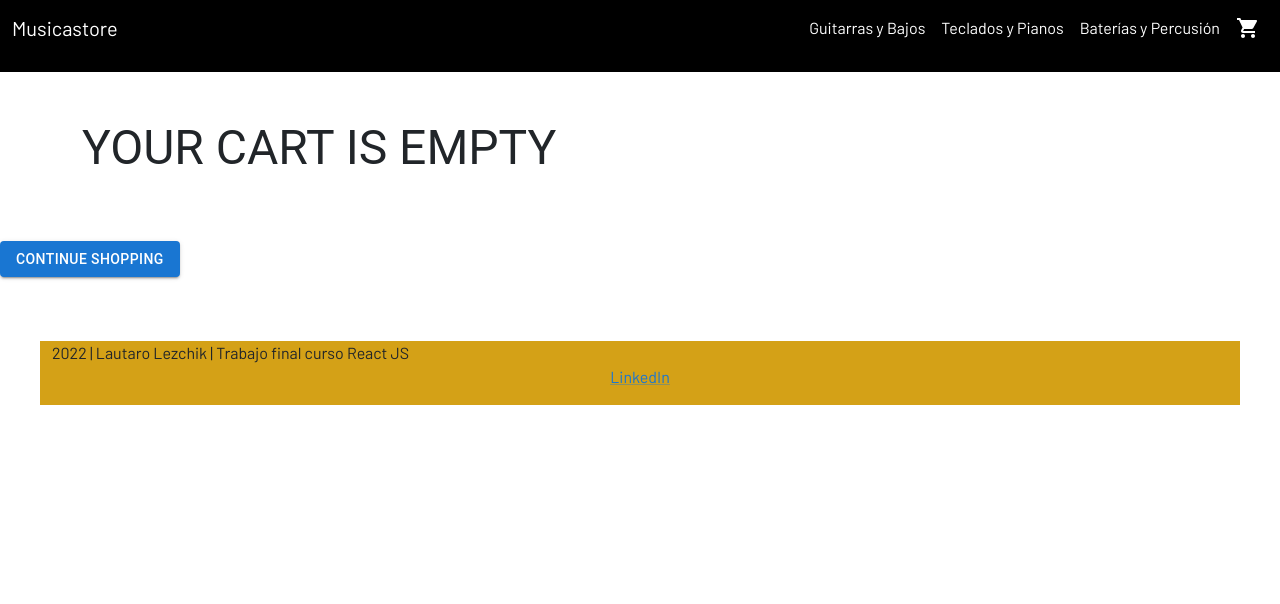
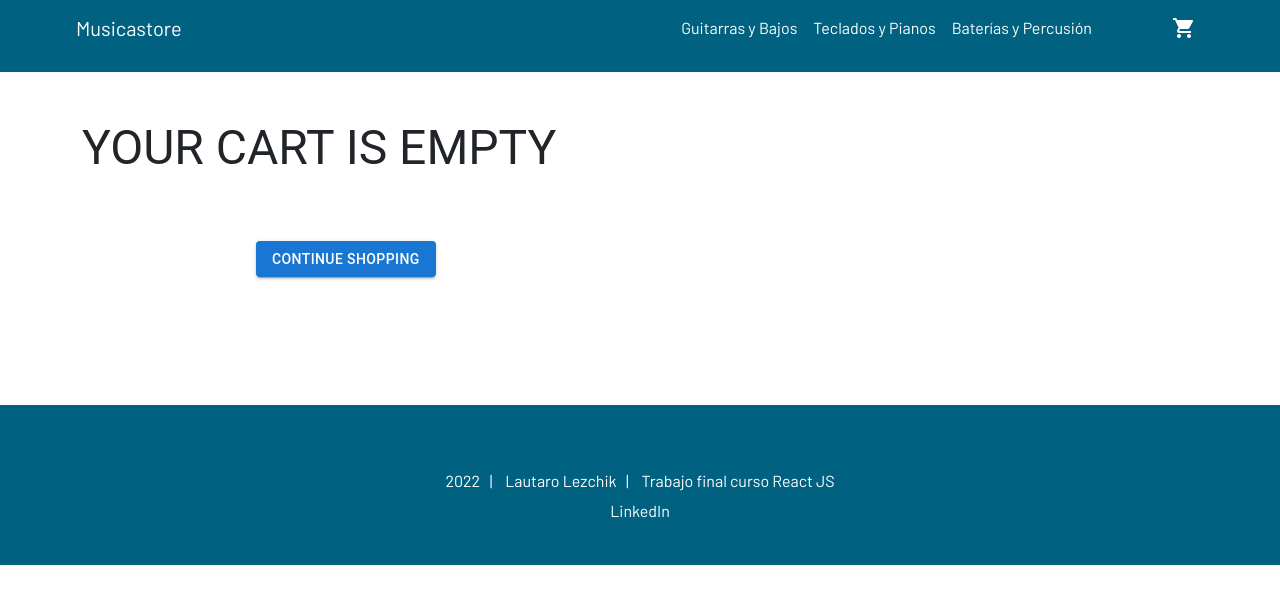
Before and after one commit to lautaro-lezchik/musicastore, a React (Create React App) app: page /cart in a window 1280 px wide. Shown: the top 604 px of the page. Built offline with nearby package versions, Linux system fonts and the light colour scheme; the HTML template or start-up script is replaced by a standard one.

Commit message:
Varios arreglos de estilo

```diff
--- a/src/App.css
+++ b/src/App.css
@@ -8,7 +8,11 @@
 /*---- NAVBAR------*/
 
 .navbar {
-  background-color: black;
+  background-color: #006180;
+
+}
+.navbarContainer {
+  width: 90%!important;
 }
 
 .navbar a {
@@ -20,6 +24,10 @@
 }
 .navbar p:hover {
   color:#d4a117!important;
+}
+
+.cartIconNav {
+  margin-left: 4rem;
 }
 .css-jcn4dz-MuiBadge-badge {
   background-color: #d4a117!important;
@@ -87,17 +95,10 @@
 .MuiGrid-item a {
   text-decoration: none!important;
 }
+/*---DESCRIPCION PRODUCTOS ---*/
 
-
-/*-------- FOOTER --------*/
-.footer {
-  background-color: #d4a117;
-  text-align: center;
-  height: 5vw;
-  margin-top: 5vw;
-}
-
-.align-center {
+.contButtonDetail {
+  padding-top: 4rem;
   text-align: center;
 }
 
@@ -142,3 +143,31 @@
   margin-top: 2rem;
   text-align: center;
 }
+
+.cartButtons {
+  width: 80%;
+ padding-left: 20vw;
+}
+
+/* ---- FOOTER ----- */
+.footer {
+  background: #006180;
+  position: relative;
+  bottom: 0;
+  height: 10rem;
+  width: 100%;
+  max-width: 2600px!important;
+  text-align: center;
+  margin-top: 8rem;
+}
+
+.footerText {
+  color:#fff;
+  padding-top: 4rem;
+
+}
+
+.linkedinLink {
+  color: #fff!important;
+  text-decoration: none!important;
+}
--- a/src/components/Cart.js
+++ b/src/components/Cart.js
@@ -52,7 +52,7 @@ const Cart = () => {
 
 
 
-        <Row>
+        <Row className='cartButtons'>
             <Col>
                 <Link to='/'>
                     <Button variant="contained">
--- /dev/null
+++ b/src/components/ContinueShopping.js
@@ -0,0 +1,18 @@
+
+import { Link } from "react-router-dom";
+import Button from '@mui/material/Button';
+
+
+const ContinueShopping = () => {
+    return (
+
+            <Link to='/Cart'>
+                <Button variant="contained">
+                    CONTINUE SHOPPING
+                </Button>
+            </Link>
+
+    );
+}
+
+export default ContinueShopping;
--- a/src/components/Footer.js
+++ b/src/components/Footer.js
@@ -1,15 +1,17 @@
-import { Container } from "@mui/material";
+import { Container, Typography } from "@mui/material";
 import Link from '@mui/material/Link';
 import { Row } from "react-bootstrap";
 
 const Footer = () => {
     return (
         <Container className="footer">
-            <Row className="align-center">
-                2022 | Lautaro Lezchik | Trabajo final curso React JS
+            <Row className="footerText">
+                <Typography gutterBottom variant="p" component="div">
+                    2022 &nbsp;&nbsp;| &nbsp;&nbsp; Lautaro Lezchik&nbsp;&nbsp;  | &nbsp;&nbsp; Trabajo final curso React JS
+                </Typography>
             </Row>
             <Row>
-                <Link href="https://www.linkedin.com/in/lautaro-lezchik/">LinkedIn</Link>
+                <Link href="https://www.linkedin.com/in/lautaro-lezchik/" className="linkedinLink">LinkedIn</Link>
             </Row>
         </Container>
     );
--- a/src/components/Item.js
+++ b/src/components/Item.js
@@ -3,10 +3,11 @@ import Card from '@mui/material/Card';
 import CardContent from '@mui/material/CardContent';
 import CardMedia from '@mui/material/CardMedia';
 import Typography from '@mui/material/Typography';
-import { CardActions } from '@mui/material';
+//import { CardActions } from '@mui/material';
 import { Button } from '@mui/material';
 import { Link } from 'react-router-dom';
 import PriceFormat from './PriceFormat';
+import { Col, Row } from 'react-bootstrap';
 
 
 
@@ -28,13 +29,20 @@ import PriceFormat from './PriceFormat';
                         <Typography gutterBottom variant="h5" component="div">
                             {name}
                         </Typography>
+                    </CardContent>
+                <Row>
+                    <Col>
+                        <CardContent>
+                            <PriceFormat price= {price}/>
+                        </CardContent>
+                    </Col>
 
-                        <PriceFormat price= {price}/>
-
-                    </CardContent>
-                    <CardActions>
-                        <Link to={`/item/${id}`}><Button size="big">Details</Button></Link>
-                    </CardActions>
+                    <Col>
+                        <CardContent>
+                            <Link to={`/item/${id}`}><Button size="big">Details</Button></Link>
+                        </CardContent>
+                    </Col>
+                </Row>
             </Card>
         </Link>
         </>
--- a/src/components/ItemDetail.js
+++ b/src/components/ItemDetail.js
@@ -8,6 +8,7 @@ import GoToCart from './GoToCart';
 import { useContext, useState } from 'react';
 import PriceFormat from './PriceFormat';
 import { CartContext } from './CartContext';
+import ContinueShopping from './ContinueShopping';
 
 
 const ItemDetail = ({imageDescription , name, price, excerpt,idItem, stock}) => {
@@ -45,13 +46,12 @@ const ItemDetail = ({imageDescription , name, price, excerpt,idItem, stock}) =>
                     </Col>
 
                     <Col>
+                        <Row>
                             <CardContent>
                                 <Typography gutterBottom variant="h5" component="div">
                                     {name}
                                 </Typography>
-
                                 <PriceFormat price= {price}/>
-
                                 <Typography variant="body2" color="text.secondary">
                                     {excerpt}
                                 </Typography>
@@ -59,6 +59,8 @@ const ItemDetail = ({imageDescription , name, price, excerpt,idItem, stock}) =>
                                     Stock disponible:{stock} unidades.
                                 </Typography>
                             </CardContent>
+                        </Row>
+
                         <Row>
                             {
                             prodQty===0 ?
@@ -67,7 +69,12 @@ const ItemDetail = ({imageDescription , name, price, excerpt,idItem, stock}) =>
                             }
                         </Row>
 
+                        <Row className='contButtonDetail'>
+                            <ContinueShopping />
+                        </Row>
                     </Col>
+
+
                 </Row>
             </Container>
         </>
--- a/src/components/Navbar.js
+++ b/src/components/Navbar.js
@@ -5,7 +5,7 @@ const Navbar = () => {
     return(
         <>
         <nav className="navbar navbar-expand-lg navbar-light">
-            <div className="container-fluid">
+            <div className="container-fluid navbarContainer">
                 <Link to='/'> <p className="navbar-brand letra-blanca">Musicastore</p></Link>
                 <div classNames="collapse navbar-collapse" id="navbarNavDropdown">
                     <ul className="navbar-nav">
@@ -25,7 +25,7 @@ const Navbar = () => {
                             </li>
                         </Link>
                         <Link to='/Cart'>
-                            <li className="nav-item">
+                            <li className="nav-item cartIconNav">
                                 <CartWidget />
                             </li>
                         </Link>
--- a/src/components/PriceFormat.js
+++ b/src/components/PriceFormat.js
@@ -20,6 +20,7 @@ const PriceFormat = ({price}) => {
             />
 
         </Typography>
+
         <Typography gutterBottom variant="h6" component="span">
             <NumberFormat
                 value={decimal}
--- a/src/components/PriceFormatPurchase.js
+++ b/src/components/PriceFormatPurchase.js
@@ -1,10 +1,10 @@
+
 import NumberFormat from "react-number-format";
 import Typography from '@mui/material/Typography';
 import * as React from 'react';
 
 const PriceFormatPurchase = ({price}) => {
-    let fixedPrice = price;
-    let decimal = (fixedPrice + "").split(".")[1];
+    let decimal = (price + "").split(".")[1];
     let dosDec = decimal.slice (0,2);
     let entero = (price + "").split(".")[0];
 
@@ -18,8 +18,8 @@ const PriceFormatPurchase = ({price}) => {
                     decimalSeparator=","
                     prefix="$"
                 />
+            </Typography>
 
-                    </Typography>
             <Typography gutterBottom variant="h6" component="span">
                 <NumberFormat
                     value={dosDec}
@@ -27,7 +27,6 @@ const PriceFormatPurchase = ({price}) => {
                     className="superscript"
                 />
             </Typography>
-
         </>
     );
 }
```
Lines whose indentation alone changed are shown as unchanged.
